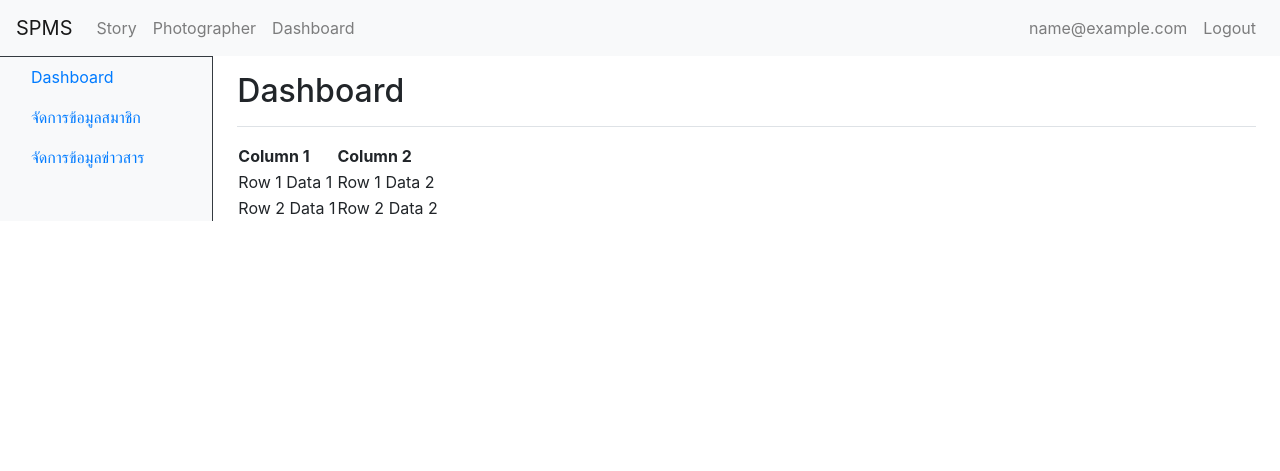
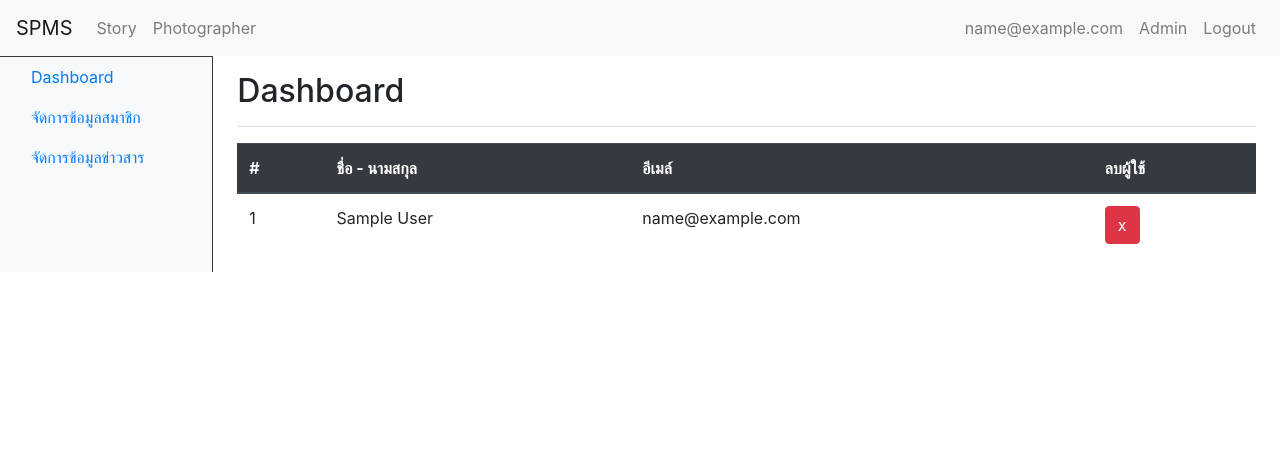
Before and after one commit to mlizking/ci_spms_project, a CodeIgniter app: page /ci_spms_project/index.php/admin_controller in a window 1280 px wide. Shown: the top 471 px of the page. Run offline with CodeIgniter, Linux system fonts and the light colour scheme; the visitor is signed in with stand-in values (Sample User, id 1); tables that the repository leaves empty or names only in its code hold one stand-in row (values such as "Sample post"); some libraries are stand-ins or nearby versions.

Commit message:
update dashboard

```diff
--- a/application/controllers/Admin_controller.php
+++ b/application/controllers/Admin_controller.php
@@ -3,7 +3,17 @@ class Admin_controller extends CI_Controller {
 
         public function index()
         {
-                $this->load->view('admin_panel');
+                //$this->load->view('admin_dashboard_view');
 
+                $this->load->model('main_model');
+                $data['fetch_data'] = $this->main_model->fetch_data();
+                $this->load->view('admin_dashboard_view', $data);
+        }
+
+        function user_manage()
+        {
+                $this->load->model('main_model');
+                $data['fetch_data'] = $this->main_model->fetch_data();
+                $this->load->view('admin_usermanage_view', $data);
         }
 }
--- a/application/controllers/Userlogin_controller.php
+++ b/application/controllers/Userlogin_controller.php
@@ -125,7 +125,7 @@ class Userlogin_controller extends CI_Controller {
 
         function gg()
         {
-            $this->load->view('sample_view');
+            $this->load->view('samples/sample_view');
         }
         function kk()
         {
--- /dev/null
+++ b/application/models/main_model.php
@@ -0,0 +1,10 @@
+<?php
+
+class main_model extends CI_Model
+{
+    function fetch_data()
+    {
+       $query = $this->db->get("users");
+       return $query;
+    }
+}
--- /dev/null
+++ b/application/views/admin_dashboard_view.php
@@ -0,0 +1,78 @@
+<!DOCTYPE html>
+<html>
+<head>
+  <?php $this->load->view('layouts/script_head'); ?>
+  <script src="//ajax.googleapis.com/ajax/libs/jquery/1.10.2/jquery.min.js"></script>
+  <link rel="stylesheet" type="text/css" href="https://cdn.datatables.net/v/dt/dt-1.10.13/datatables.min.css"/>
+  <script type="text/javascript" src="https://cdn.datatables.net/v/dt/dt-1.10.13/datatables.min.js"></script>
+  <title>Dashboard</title>
+
+</head>
+<body>
+  <?php
+    if($this->session->userdata('statusid') != '1')
+      {
+        redirect(site_url('home_controller'));
+      }
+  ?>
+  <?php $this->load->view('layouts/navbar'); ?>
+
+    <div class="container-fluid">
+      <div class="row">
+
+      <?php $this->load->view('layouts/sidebar'); ?>
+
+        <main role="main" class="col-md-9 ml-sm-auto col-lg-10 px-4">
+          <div class="d-flex justify-content-between flex-wrap flex-md-nowrap align-items-center pt-3 pb-2 mb-3 border-bottom">
+            <h1 class="h2">Dashboard</h1>
+          </div>
+            <table class="table">
+                <thead class="thead-dark">
+                    <tr>
+                        <th scope="col">#</th>
+                        <th scope="col">ชื่อ - นามสกุล</th>
+                        <th scope="col">อีเมล์</th>
+                        <th scope="col">ลบผู้ใช้</th>
+                    </tr>
+                </thead>
+                <tbody>
+                <?php
+                if($fetch_data->num_rows() > 0){
+                  foreach ($fetch_data->result() as $row) {
+                ?>
+                  <tr>
+                    <td><?php echo $row->u_id;?></td>
+                    <td><?php echo $row->u_name;?></td>
+                    <td><?php echo $row->u_email;?></td>
+                    <td>
+                      <button type="button" class="btn btn-danger">x</button>
+                    </td>
+                  </tr>
+                <?php
+                  }
+                }else{
+                ?>
+                <tr>
+                  <td colspan="3">No Data Found!</td>
+                </tr>
+                <?php
+                }
+                ?>
+                </tbody>
+            </table>
+
+
+        </main>
+      </div>
+    </div>
+
+  <?php $this->load->view('layouts/footer'); ?>
+  <?php $this->load->view('layouts/script_body'); ?>
+</body>
+</html>
+
+<!-- <script type="text/javascript">
+  $(document).ready( function () {
+    $('#user-table').DataTable();
+  } );
+</script> -->
--- a/application/views/admin_panel.php
+++ /dev/null
@@ -1,103 +0,0 @@
-<!DOCTYPE html>
-<html>
-<head>
-  <?php $this->load->view('layouts/script_head'); ?>
-  <link rel="stylesheet" type="text/css" href="https://cdn.datatables.net/1.10.19/css/jquery.dataTables.css">
-
-  <script type="text/javascript" charset="utf8" src="https://cdn.datatables.net/1.10.19/js/jquery.dataTables.js"></script>
-  <title>Dashboard</title>
-
-</head>
-<body>
-  <?php
-    if($this->session->userdata('statusid') != '1')
-      {
-        redirect(site_url('home_controller'));
-      }
-  ?>
-  <?php $this->load->view('layouts/navbar'); ?>
-  <!-- <ul class="nav">
-    <li><a class="active" href="#home">หน้าหลัก</a></li>
-    <li><a href="#news">จัดการข้อมูลสมาชิก</a></li>
-    <li><a href="#contact">จัดการข้อมูลข่าวสาร</a></li>
-    <li><a href="#about">จัดการข้อมูลการเงิน</a></li>
-    <li><a href="#exit">ออกจากระบบ</a></li>
-  </ul>
-
-  <div style="margin-left:15%;padding:1px 16px;height:1000px;">
-    <marquee bgcolor="#A9E0B8" direction="lefe" scrollamount="5" width="100%">ยินดีต้อนรับเข้าสู่ระบบจัดการบริการภาพถ่ายเพื่อสังคม
-        </marquee>
-    <h2>Fixed Full-height Side Nav</h2>
-    <h3>Try to scroll this area, and see how the sidenav sticks to the page</h3>
-    <p>Notice that this div element has a left margin of 25%. This is because the side navigation is set to 25% width. If you remove the margin, the sidenav will overlay/sit on top of this div.</p>
-    <p>Also notice that we have set overflow:auto to sidenav. This will add a scrollbar when the sidenav is too long (for example if it has over 50 links inside of it).</p>
-    <p>Some text..</p>
-    <p>Some text..</p>
-    <p>Some text..</p>
-    <p>Some text..</p>
-    <p>Some text..</p>
-    <p>Some text..</p>
-    <p>Some text..</p>
-  </div> -->
-
-
-    <div class="container-fluid">
-      <div class="row">
-        <nav class="col-md-2 d-none d-md-block bg-light sidebar border border-dark border-left-0 border-bottom-0">
-          <div class="sidebar-sticky">
-            <ul class="nav flex-column">
-              <li class="nav-item">
-                <a class="nav-link" href="#">
-                  Dashboard
-                </a>
-              </li>
-              <li class="nav-item">
-                <a class="nav-link" href="#">
-                  จัดการข้อมูลสมาชิก
-                </a>
-              </li>
-              <li class="nav-item">
-                <a class="nav-link" href="#">
-                  จัดการข้อมูลข่าวสาร
-                </a>
-              </li>
-            </ul>
-          </div>
-        </nav>
-        <main role="main" class="col-md-9 ml-sm-auto col-lg-10 px-4">
-          <div class="d-flex justify-content-between flex-wrap flex-md-nowrap align-items-center pt-3 pb-2 mb-3 border-bottom">
-            <h1 class="h2">Dashboard</h1>
-          </div>
-          <table id="table_id" class="display">
-            <thead>
-                <tr>
-                    <th>Column 1</th>
-                    <th>Column 2</th>
-                </tr>
-            </thead>
-            <tbody>
-                <tr>
-                    <td>Row 1 Data 1</td>
-                    <td>Row 1 Data 2</td>
-                </tr>
-                <tr>
-                    <td>Row 2 Data 1</td>
-                    <td>Row 2 Data 2</td>
-                </tr>
-            </tbody>
-          </table>
-        </main>
-      </div>
-    </div>
-
-
-  <?php $this->load->view('layouts/footer'); ?>
-  <?php $this->load->view('layouts/script_body'); ?>
-</body>
-</html>
-
-<script type="text/javascript">
-  $(document).ready( function () {
-    $('#table_id').DataTable();
-  } );
-</script>
--- a/application/views/layouts/navbar.php
+++ b/application/views/layouts/navbar.php
@@ -13,12 +13,6 @@
       <li class="nav-item">
         <a class="nav-link" href="<?php echo site_url('userlogin_controller/kk') ?>">Photographer</a>
       </li>
-      <?php if($this->session->userdata('statusid') == '1')
-      { ?>
-      <li class="nav-item">
-        <a class="nav-link" href="<?php echo site_url('admin_controller') ?>">Dashboard</a>
-      </li>
-      <?php } ?>
     </ul>
     <div class="form-inline my-2 my-lg-0">
 
@@ -28,6 +22,12 @@
         <li class="nav-item">
           <a class="nav-link" href="#"><?php echo $this->session->userdata('email') ?></a>
         </li>
+        <?php if($this->session->userdata('statusid') == '1')
+        { ?>
+        <li class="nav-item">
+          <a class="nav-link" href="<?php echo site_url('admin_controller') ?>">Admin</a>
+        </li>
+        <?php } ?>
         <li class="nav-item">
           <a class="nav-link" href="<?php echo site_url('userlogin_controller/logout') ?>">Logout</a>
         </li>
--- /dev/null
+++ b/application/views/layouts/sidebar.php
@@ -0,0 +1,26 @@
+    <!-- <button class="navbar-toggler" type="button" data-toggle="collapse" data-target="#navbarSupportedContent" aria-controls="navbarSupportedContent" aria-expanded="false" aria-label="Toggle navigation">
+      <span class="navbar-toggler-icon"></span>
+    </button> -->
+      <!-- <div class="collapse navbar-collapse" id="navbarSupportedContent">   -->
+        <nav class="col-md-2 d-none d-md-block bg-light sidebar border border-dark border-left-0 border-bottom-0">
+          <div class="sidebar-sticky">
+            <ul class="nav flex-column">
+              <li class="nav-item">
+                <a class="nav-link" href="<?php echo site_url('admin_controller') ?>">
+                  Dashboard
+                </a>
+              </li>
+              <li class="nav-item">
+                <a class="nav-link" href="<?php echo site_url('admin_controller/user_manage') ?>">
+                  จัดการข้อมูลสมาชิก
+                </a>
+              </li>
+              <li class="nav-item">
+                <a class="nav-link" href="#">
+                  จัดการข้อมูลข่าวสาร
+                </a>
+              </li>
+            </ul>
+          </div>
+        </nav>
+      <!-- </div> -->
```
Also changed, not shown: application/views/admin_usermanage_view.php (added, +76 -0 lines), application/views/samples/sample_admin_view.php (added, +45 -0 lines), application/views/samples/formsuccess.php (renamed from application/views/formsuccess.php), application/views/samples/loginsuccess.php (renamed from application/views/loginsuccess.php), application/views/samples/myform.php (renamed from application/views/myform.php), application/views/samples/sample_view.php (renamed from application/views/sample_view.php).
